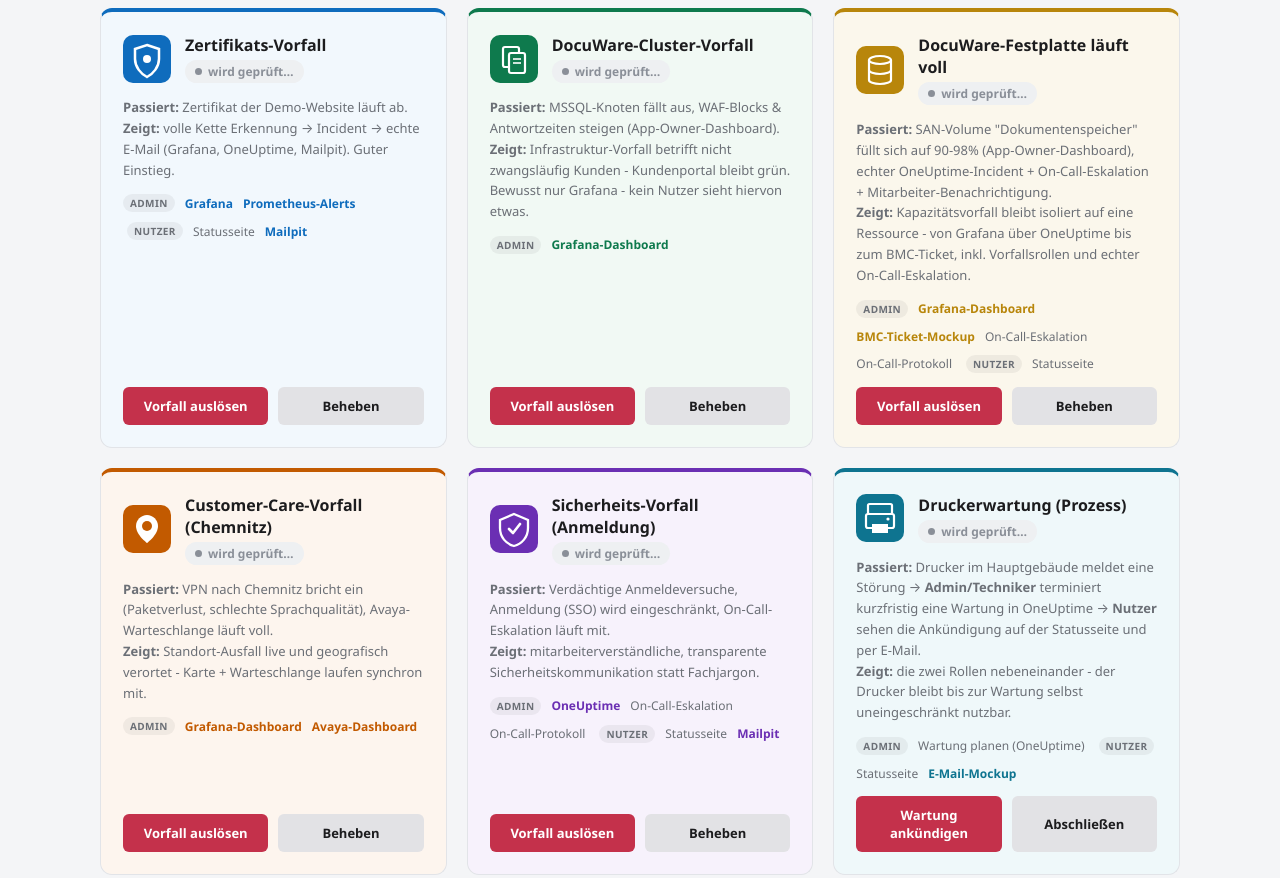
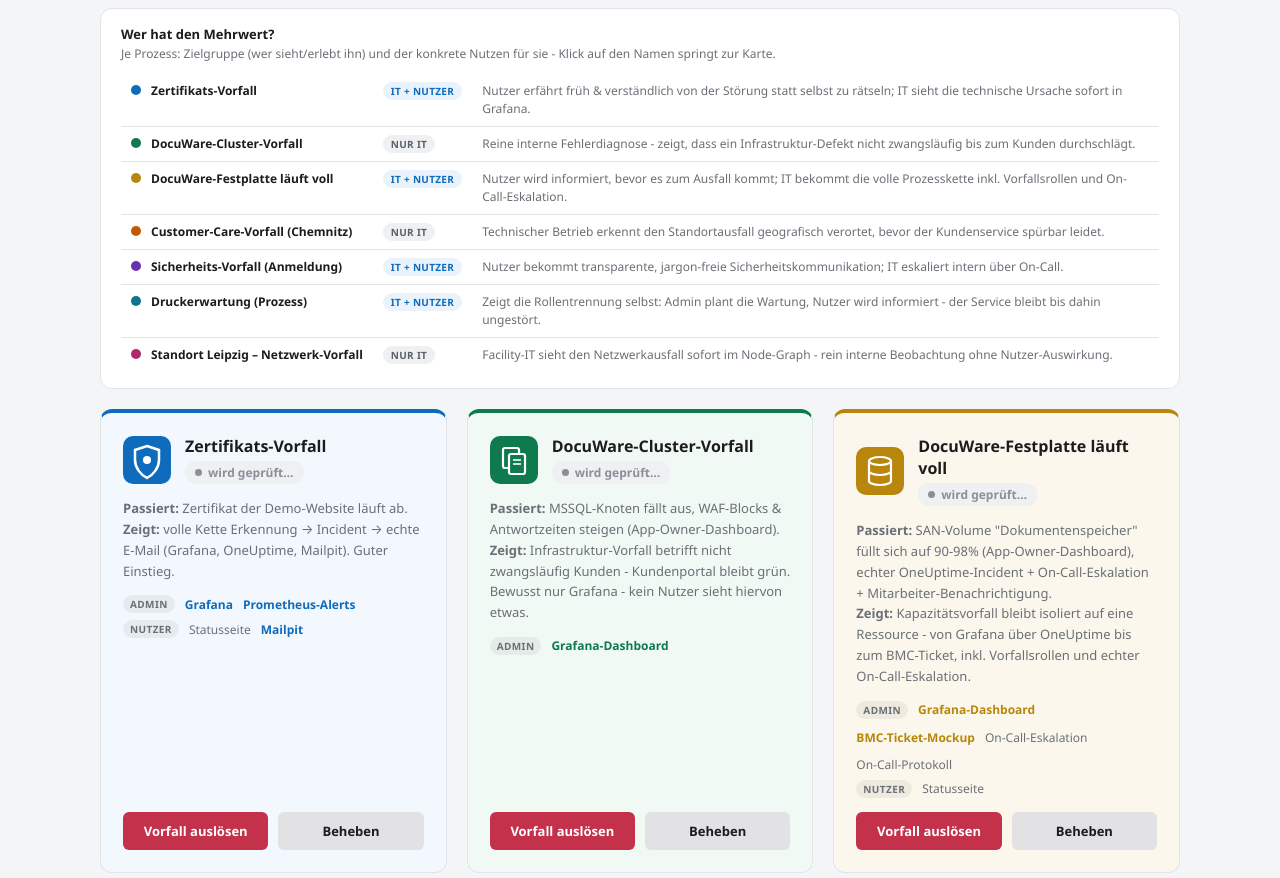
Before and after one commit to nic2045/My-M365-Statuspage, a plain HTML site: page demo-cert-monitoring/scripts/control-panel.html in a window 1280 px wide. Shown: the part 800-1678 px from the top of the page. Drawn offline with Linux system fonts and the light colour scheme; no server answers.

Commit message:
Demo control panel: stack Admin/Nutzer rows, add color legend (#161)

```diff
--- a/demo-cert-monitoring/scripts/control-panel.html
+++ b/demo-cert-monitoring/scripts/control-panel.html
@@ -73,18 +73,20 @@
 
   .story { font-size: 13px; color: var(--muted); line-height: 1.6; margin: 0; }
 
-  .links { display: flex; flex-wrap: wrap; align-items: center; gap: 10px; font-size: 12px; }
+  /* One row per role ("Admin"/"Nutzer") stacked vertically, not a single
+     wrapping line - a scenario with two audiences (see the printer card)
+     should read as two clearly separated short lists, not one run-on row
+     that only visually splits when the browser happens to wrap it. */
+  .links { display: flex; flex-direction: column; gap: 7px; font-size: 12px; }
+  .link-row { display: flex; flex-wrap: wrap; align-items: center; gap: 10px; }
   .links a { color: var(--accent, #0f6cbd); text-decoration: none; font-weight: 600; }
   .links a:hover { text-decoration: underline; }
   .links a.disabled { color: var(--muted); pointer-events: none; text-decoration: none; font-weight: 400; }
-  /* Role labels ("Admin:"/"Nutzer:") group the links that follow them so a
-     scenario with distinct audiences (see the printer card) reads as two
-     short lists instead of one undifferentiated row. */
   .links .role-label {
     font-size: 10px; font-weight: 700; text-transform: uppercase; letter-spacing: 0.04em;
     color: var(--muted); background: rgba(0,0,0,0.05); padding: 2px 7px; border-radius: 999px;
+    flex-shrink: 0;
   }
-  .links .role-label:not(:first-child) { margin-left: 4px; }
 
   .actions { display: flex; gap: 10px; margin-top: auto; }
   .actions button {
@@ -140,6 +142,36 @@
   .hub-group { grid-column: 1 / -1; font-size: 12px; font-weight: 700; color: var(--muted);
     text-transform: uppercase; letter-spacing: 0.04em; margin: 10px 0 -2px; }
   .hub-group:first-child { margin-top: 0; }
+
+  /* Prozess-Legende über den Szenario-Karten: nicht nur Farbe -> Name,
+     sondern Farbe -> Prozess -> Zielgruppe -> Mehrwert, als Übersicht vor
+     dem eigentlichen Kartenraster. Jede Zeile springt per Klick zur
+     zugehörigen Karte. */
+  .legend-panel {
+    max-width: 1080px;
+    margin: 0 auto 20px;
+    background: var(--card-bg);
+    border: 1px solid var(--border);
+    border-radius: 12px;
+    padding: 16px 20px;
+  }
+  .legend-panel h3 { margin: 0 0 2px; font-size: 13px; }
+  .legend-panel .legend-sub { margin: 0 0 12px; font-size: 12px; color: var(--muted); }
+  .legend-scroll { overflow-x: auto; }
+  .legend-table { width: 100%; border-collapse: collapse; font-size: 12px; }
+  .legend-table td { padding: 8px 10px; vertical-align: top; border-top: 1px solid var(--border); }
+  .legend-table tr:first-child td { border-top: none; }
+  .legend-table .dot-cell { width: 14px; padding-right: 0; }
+  .legend-table .dot { width: 10px; height: 10px; border-radius: 50%; display: inline-block; }
+  .legend-table a { font-weight: 600; color: var(--text); text-decoration: none; white-space: nowrap; }
+  .legend-table a:hover { text-decoration: underline; }
+  .legend-table .value { color: var(--muted); line-height: 1.5; }
+  .audience {
+    display: inline-block; font-size: 10px; font-weight: 700; text-transform: uppercase;
+    letter-spacing: 0.03em; padding: 2px 8px; border-radius: 999px; white-space: nowrap;
+  }
+  .audience.both { background: #eaf3fc; color: #0f6cbd; }
+  .audience.it { background: #eef0f2; color: #5b616b; }
   a.hub-card {
     background: var(--card-bg);
     border: 1px solid var(--border);
@@ -242,9 +274,59 @@
   </div>
 
   <div class="section-title">Vorfall- &amp; Prozess-Szenarien</div>
+  <div class="legend-panel">
+    <h3>Wer hat den Mehrwert?</h3>
+    <p class="legend-sub">Je Prozess: Zielgruppe (wer sieht/erlebt ihn) und der konkrete Nutzen für sie - Klick auf den Namen springt zur Karte.</p>
+    <div class="legend-scroll">
+      <table class="legend-table">
+        <tr>
+          <td class="dot-cell"><span class="dot" style="background:#0f6cbd;"></span></td>
+          <td><a href="#card-demo">Zertifikats-Vorfall</a></td>
+          <td><span class="audience both">IT + Nutzer</span></td>
+          <td class="value">Nutzer erfährt früh &amp; verständlich von der Störung statt selbst zu rätseln; IT sieht die technische Ursache sofort in Grafana.</td>
+        </tr>
+        <tr>
+          <td class="dot-cell"><span class="dot" style="background:#0e7a4d;"></span></td>
+          <td><a href="#card-docuware">DocuWare-Cluster-Vorfall</a></td>
+          <td><span class="audience it">Nur IT</span></td>
+          <td class="value">Reine interne Fehlerdiagnose - zeigt, dass ein Infrastruktur-Defekt nicht zwangsläufig bis zum Kunden durchschlägt.</td>
+        </tr>
+        <tr>
+          <td class="dot-cell"><span class="dot" style="background:#b8860b;"></span></td>
+          <td><a href="#card-docuware-disk">DocuWare-Festplatte läuft voll</a></td>
+          <td><span class="audience both">IT + Nutzer</span></td>
+          <td class="value">Nutzer wird informiert, bevor es zum Ausfall kommt; IT bekommt die volle Prozesskette inkl. Vorfallsrollen und On-Call-Eskalation.</td>
+        </tr>
+        <tr>
+          <td class="dot-cell"><span class="dot" style="background:#c25a00;"></span></td>
+          <td><a href="#card-customer-care">Customer-Care-Vorfall (Chemnitz)</a></td>
+          <td><span class="audience it">Nur IT</span></td>
+          <td class="value">Technischer Betrieb erkennt den Standortausfall geografisch verortet, bevor der Kundenservice spürbar leidet.</td>
+        </tr>
+        <tr>
+          <td class="dot-cell"><span class="dot" style="background:#6b2fb3;"></span></td>
+          <td><a href="#card-security">Sicherheits-Vorfall (Anmeldung)</a></td>
+          <td><span class="audience both">IT + Nutzer</span></td>
+          <td class="value">Nutzer bekommt transparente, jargon-freie Sicherheitskommunikation; IT eskaliert intern über On-Call.</td>
+        </tr>
+        <tr>
+          <td class="dot-cell"><span class="dot" style="background:#0e7490;"></span></td>
+          <td><a href="#card-printer">Druckerwartung (Prozess)</a></td>
+          <td><span class="audience both">IT + Nutzer</span></td>
+          <td class="value">Zeigt die Rollentrennung selbst: Admin plant die Wartung, Nutzer wird informiert - der Service bleibt bis dahin ungestört.</td>
+        </tr>
+        <tr>
+          <td class="dot-cell"><span class="dot" style="background:#b0266f;"></span></td>
+          <td><a href="#card-leipzig-network">Standort Leipzig – Netzwerk-Vorfall</a></td>
+          <td><span class="audience it">Nur IT</span></td>
+          <td class="value">Facility-IT sieht den Netzwerkausfall sofort im Node-Graph - rein interne Beobachtung ohne Nutzer-Auswirkung.</td>
+        </tr>
+      </table>
+    </div>
+  </div>
   <div class="grid">
 
-    <div class="card" style="--accent:#0f6cbd; --accent-bg:#f2f8fd;">
+    <div class="card" id="card-demo" style="--accent:#0f6cbd; --accent-bg:#f2f8fd;">
       <div class="card-head">
         <svg viewBox="0 0 48 48"><rect width="48" height="48" rx="10" fill="#0f6cbd"/>
           <path d="M24 10 L36 14 V24 C36 32 30 39 24 42 C18 39 12 32 12 24 V14 Z" fill="none" stroke="#fff" stroke-width="2.5"/>
@@ -261,12 +343,16 @@
         E-Mail (Grafana, OneUptime, Mailpit). Guter Einstieg.
       </p>
       <div class="links">
+        <div class="link-row">
           <span class="role-label">Admin</span>
           <a href="http://localhost:3000" target="_blank">Grafana</a>
           <a href="http://localhost:9090/alerts" target="_blank">Prometheus-Alerts</a>
+        </div>
+        <div class="link-row">
           <span class="role-label">Nutzer</span>
           <a class="disabled" id="link-demo-statuspage" href="#" target="_blank">Statusseite</a>
           <a href="http://localhost:8025" target="_blank">Mailpit</a>
+        </div>
       </div>
       <div class="actions">
         <button class="btn-break" onclick="run('break-demo', 'demo')">Vorfall auslösen</button>
@@ -274,7 +360,7 @@
       </div>
     </div>
 
-    <div class="card" style="--accent:#0e7a4d; --accent-bg:#f1f9f4;">
+    <div class="card" id="card-docuware" style="--accent:#0e7a4d; --accent-bg:#f1f9f4;">
       <div class="card-head">
         <svg viewBox="0 0 48 48"><rect width="48" height="48" rx="10" fill="#0e7a4d"/>
           <rect x="13" y="12" width="16" height="20" rx="2" fill="none" stroke="#fff" stroke-width="2.2"/>
@@ -295,8 +381,10 @@
         Grafana - kein Nutzer sieht hiervon etwas.
       </p>
       <div class="links">
+        <div class="link-row">
           <span class="role-label">Admin</span>
           <a href="http://localhost:3000/d/docuware-cluster-status" target="_blank">Grafana-Dashboard</a>
+        </div>
       </div>
       <div class="actions">
         <button class="btn-break" onclick="run('break-docuware', 'docuware')">Vorfall auslösen</button>
@@ -304,7 +392,7 @@
       </div>
     </div>
 
-    <div class="card" style="--accent:#b8860b; --accent-bg:#fbf7ec;">
+    <div class="card" id="card-docuware-disk" style="--accent:#b8860b; --accent-bg:#fbf7ec;">
       <div class="card-head">
         <svg viewBox="0 0 48 48"><rect width="48" height="48" rx="10" fill="#b8860b"/>
           <ellipse cx="24" cy="14" rx="11" ry="4" fill="none" stroke="#fff" stroke-width="2.2"/>
@@ -325,14 +413,18 @@
         Vorfallsrollen und echter On-Call-Eskalation.
       </p>
       <div class="links">
+        <div class="link-row">
           <span class="role-label">Admin</span>
           <a href="http://localhost:3000/d/docuware-cluster-status" target="_blank">Grafana-Dashboard</a>
           <a href="/mockups/backend-bmc-itsm.html" target="_blank">BMC-Ticket-Mockup</a>
           <a id="link-docuware-disk-roles" href="#" target="_blank" style="display:none">Vorfallsrollen</a>
           <a class="disabled" id="link-oncall-escalation-1" href="#" target="_blank">On-Call-Eskalation</a>
           <a class="disabled" id="link-oncall-logs-1" href="#" target="_blank">On-Call-Protokoll</a>
+        </div>
+        <div class="link-row">
           <span class="role-label">Nutzer</span>
           <a class="disabled" id="link-docuware-disk-statuspage" href="#" target="_blank">Statusseite</a>
+        </div>
       </div>
       <div class="actions">
         <button class="btn-break" onclick="run('break-docuware-disk', 'docuware-disk')">Vorfall auslösen</button>
@@ -340,7 +432,7 @@
       </div>
     </div>
 
-    <div class="card" style="--accent:#c25a00; --accent-bg:#fdf5ee;">
+    <div class="card" id="card-customer-care" style="--accent:#c25a00; --accent-bg:#fdf5ee;">
       <div class="card-head">
         <svg viewBox="0 0 48 48"><rect width="48" height="48" rx="10" fill="#c25a00"/>
           <path d="M24 10 C18 10 13 15 13 21 C13 30 24 38 24 38 C24 38 35 30 35 21 C35 15 30 10 24 10 Z" fill="#fff"/>
@@ -359,9 +451,11 @@
         verortet - Karte + Warteschlange laufen synchron mit.
       </p>
       <div class="links">
+        <div class="link-row">
           <span class="role-label">Admin</span>
           <a href="http://localhost:3000/d/customer-care-overview" target="_blank">Grafana-Dashboard</a>
           <a href="http://localhost:3000/d/avaya-callcenter-operations" target="_blank">Avaya-Dashboard</a>
+        </div>
       </div>
       <div class="actions">
         <button class="btn-break" onclick="run('break-customer-care', 'customer-care')">Vorfall auslösen</button>
@@ -369,7 +463,7 @@
       </div>
     </div>
 
-    <div class="card" style="--accent:#6b2fb3; --accent-bg:#f7f2fc;">
+    <div class="card" id="card-security" style="--accent:#6b2fb3; --accent-bg:#f7f2fc;">
       <div class="card-head">
         <svg viewBox="0 0 48 48"><rect width="48" height="48" rx="10" fill="#6b2fb3"/>
           <path d="M24 9 L38 15 V23 C38 32 32 39 24 41 C16 39 10 32 10 23 V15 Z" fill="none" stroke="#fff" stroke-width="2.3"/>
@@ -387,13 +481,17 @@
         Sicherheitskommunikation statt Fachjargon.
       </p>
       <div class="links">
+        <div class="link-row">
           <span class="role-label">Admin</span>
           <a href="http://localhost" target="_blank">OneUptime</a>
           <a class="disabled" id="link-oncall-escalation-2" href="#" target="_blank">On-Call-Eskalation</a>
           <a class="disabled" id="link-oncall-logs-2" href="#" target="_blank">On-Call-Protokoll</a>
+        </div>
+        <div class="link-row">
           <span class="role-label">Nutzer</span>
           <a class="disabled" id="link-security-statuspage" href="#" target="_blank">Statusseite</a>
           <a href="http://localhost:8025" target="_blank">Mailpit</a>
+        </div>
       </div>
       <div class="actions">
         <button class="btn-break" onclick="run('break-security', 'security')">Vorfall auslösen</button>
@@ -401,7 +499,7 @@
       </div>
     </div>
 
-    <div class="card" style="--accent:#0e7490; --accent-bg:#eff8fa;">
+    <div class="card" id="card-printer" style="--accent:#0e7490; --accent-bg:#eff8fa;">
       <div class="card-head">
         <svg viewBox="0 0 48 48"><rect width="48" height="48" rx="10" fill="#0e7490"/>
           <rect x="12" y="10" width="24" height="10" rx="1.5" fill="none" stroke="#fff" stroke-width="2.2"/>
@@ -423,11 +521,15 @@
         Drucker bleibt bis zur Wartung selbst uneingeschränkt nutzbar.
       </p>
       <div class="links">
+        <div class="link-row">
           <span class="role-label">Admin</span>
           <a class="disabled" id="link-printer-admin" href="#" target="_blank">Wartung planen (OneUptime)</a>
+        </div>
+        <div class="link-row">
           <span class="role-label">Nutzer</span>
           <a class="disabled" id="link-printer-statuspage" href="#" target="_blank">Statusseite</a>
           <a href="/mockups/benachrichtigung-email.html#drucker" target="_blank">E-Mail-Mockup</a>
+        </div>
       </div>
       <div class="actions">
         <button class="btn-break" onclick="run('break-printer', 'printer')">Wartung ankündigen</button>
@@ -435,7 +537,7 @@
       </div>
     </div>
 
-    <div class="card" style="--accent:#b0266f; --accent-bg:#fbf0f6;">
+    <div class="card" id="card-leipzig-network" style="--accent:#b0266f; --accent-bg:#fbf0f6;">
       <div class="card-head">
         <svg viewBox="0 0 48 48"><rect width="48" height="48" rx="10" fill="#b0266f"/>
           <circle cx="24" cy="12" r="4" fill="none" stroke="#fff" stroke-width="2.2"/>
@@ -457,8 +559,10 @@
         OneUptime-Incident.
       </p>
       <div class="links">
+        <div class="link-row">
           <span class="role-label">Admin</span>
           <a href="http://localhost:3000/d/leipzig-network-topology" target="_blank">Grafana-Dashboard</a>
+        </div>
       </div>
       <div class="actions">
         <button class="btn-break" onclick="run('break-leipzig-network', 'leipzig-network')">Vorfall auslösen</button>
```
Also changed, not shown: demo-cert-monitoring/README.md. Lines whose indentation alone changed are shown as unchanged.
